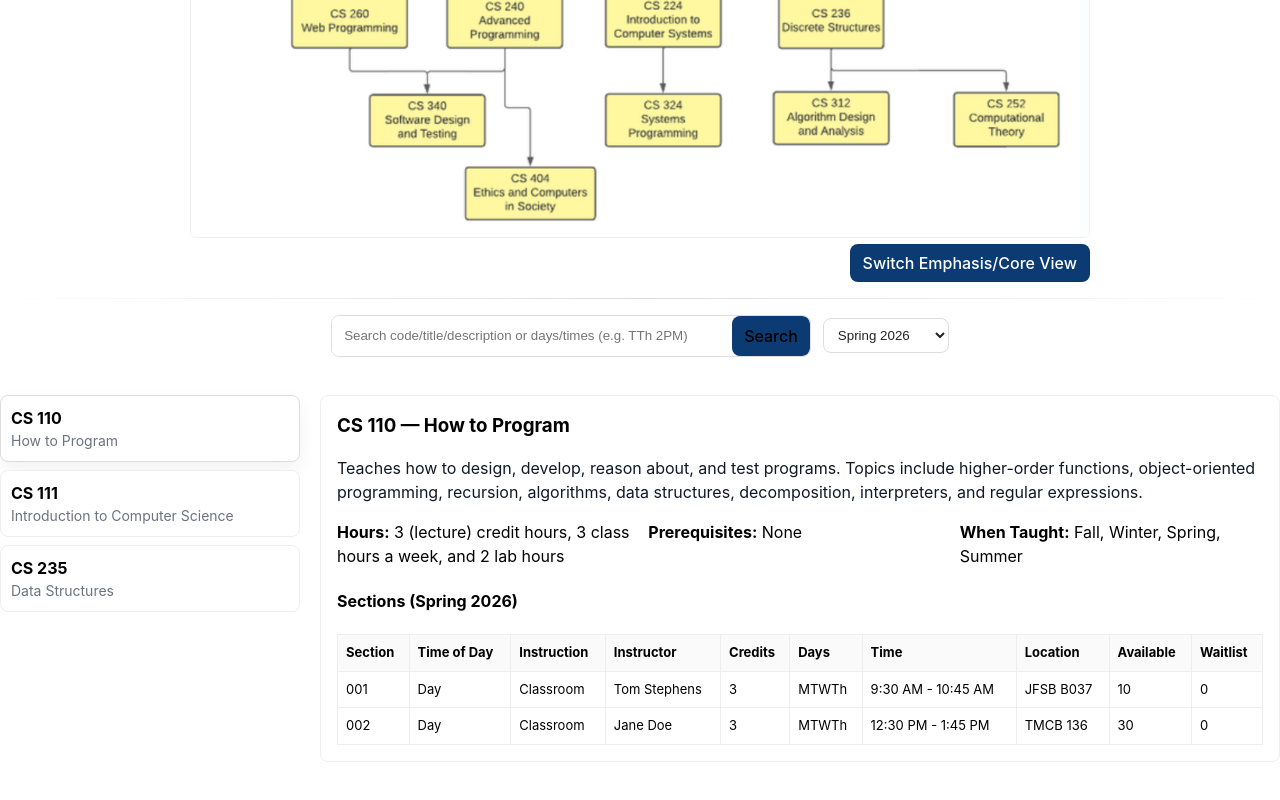
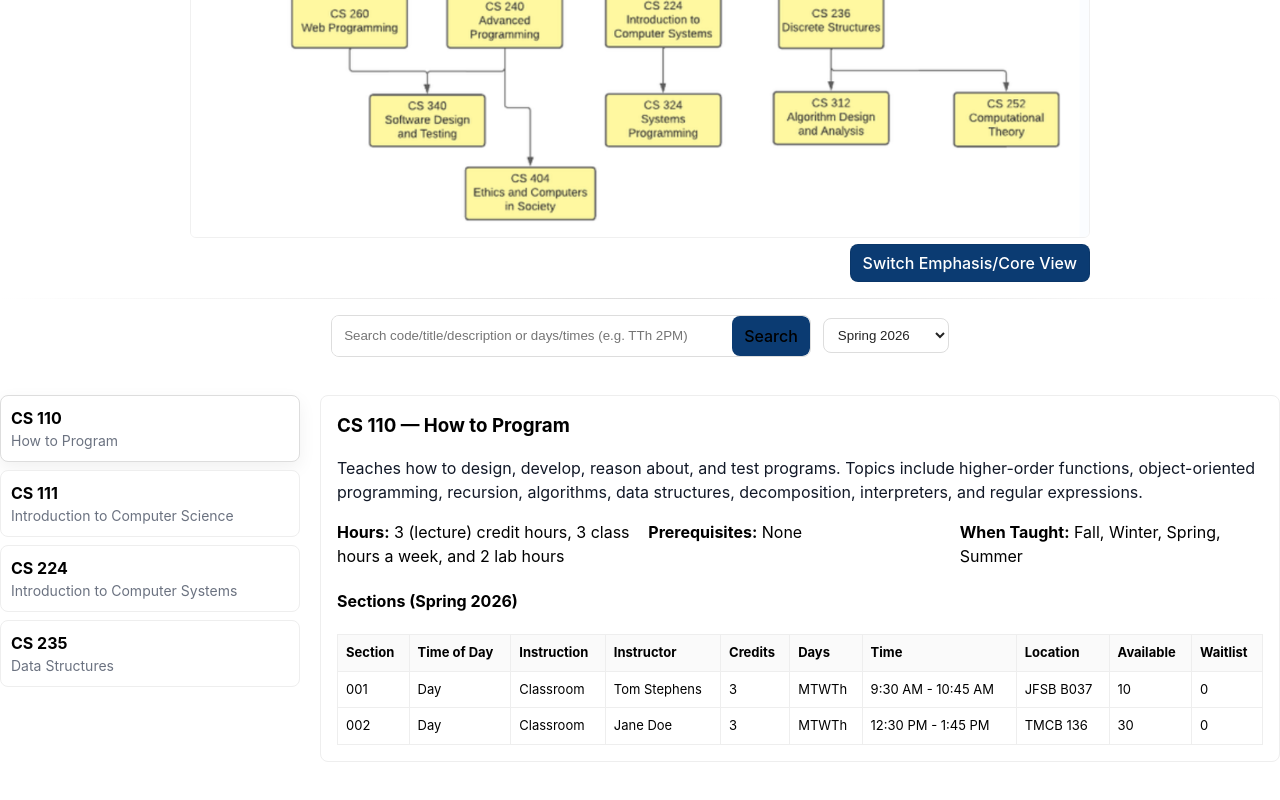
Before and after one commit to cowhorse7/356-cs-classes, a React (Vite) app: page / in a window 1280 px wide. Shown: the part 482-1282 px from the top of the page. Built offline with nearby package versions, Linux system fonts and the light colour scheme; the HTML template or start-up script is replaced by a standard one.

Commit message:
Added info for CS 224 and CS 235

```diff
--- a/src/App.tsx
+++ b/src/App.tsx
@@ -107,13 +107,51 @@ const SAMPLE_COURSES = [
     ],
   },
   {
+    code: "CS 224",
+    title: "Introduction to Computer Systems",
+    description:
+      "How a computer works to execute sequential code: low level data representation and abstraction, the relationship between C and assembly, computer architecture and pipelining, the memory hierarchy, dynamic memory allocation, and linking.",
+    hours: "3 (lecture) credit hours, 3 class hours a week, and 2 lab hours",
+    prerequisites: "CS 235 or instructor's consent",
+    whenTaught: "Fall, Winter, Spring, Summer",
+    sections: [
+      {
+        section: "001",
+        timeOfDay: "Day",
+        type: "Classroom",
+        instructor: "Dylan Barton",
+        credits: 3,
+        days: "MTTh",
+        time: "4 PM - 5:50 PM",
+        location: "JKB 2104",
+        available: 24,
+        waitlist: 0,
+        semester: "Spring 2026",
+      },
+    ],
+  },
+  {
     code: "CS 235",
     title: "Data Structures",
-    description: "Data Structures advanced course.",
+    description: "Fundamental data structures and algorithms of computer science; basic algorithm analysis; recursion; sorting and searching; lists, stacks, queues, trees, hashing; object-oriented data abstraction.",
     hours: "4 credit hours",
     prerequisites: "CS 111",
     whenTaught: "Fall, Spring",
-    sections: [],
+    sections: [
+      {
+        section: "001",
+        timeOfDay: "Day",
+        type: "Classroom",
+        instructor: "Tom Stephens",
+        credits: 3,
+        days: "MTWTh",
+        time: "12:30 PM - 1:45 PM",
+        location: "TMCB 1170",
+        available: 56,
+        waitlist: 0,
+        semester: "Spring 2026",
+      },
+    ],
   },
 ];
 
```
